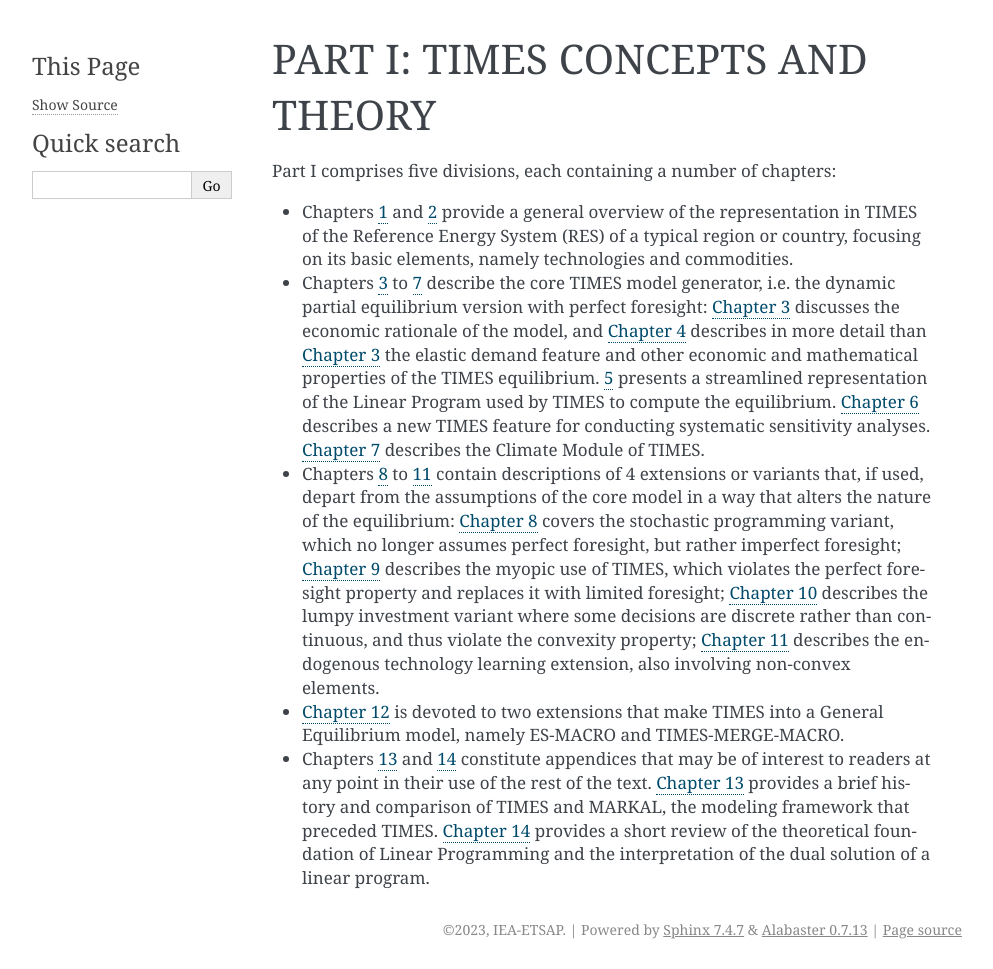
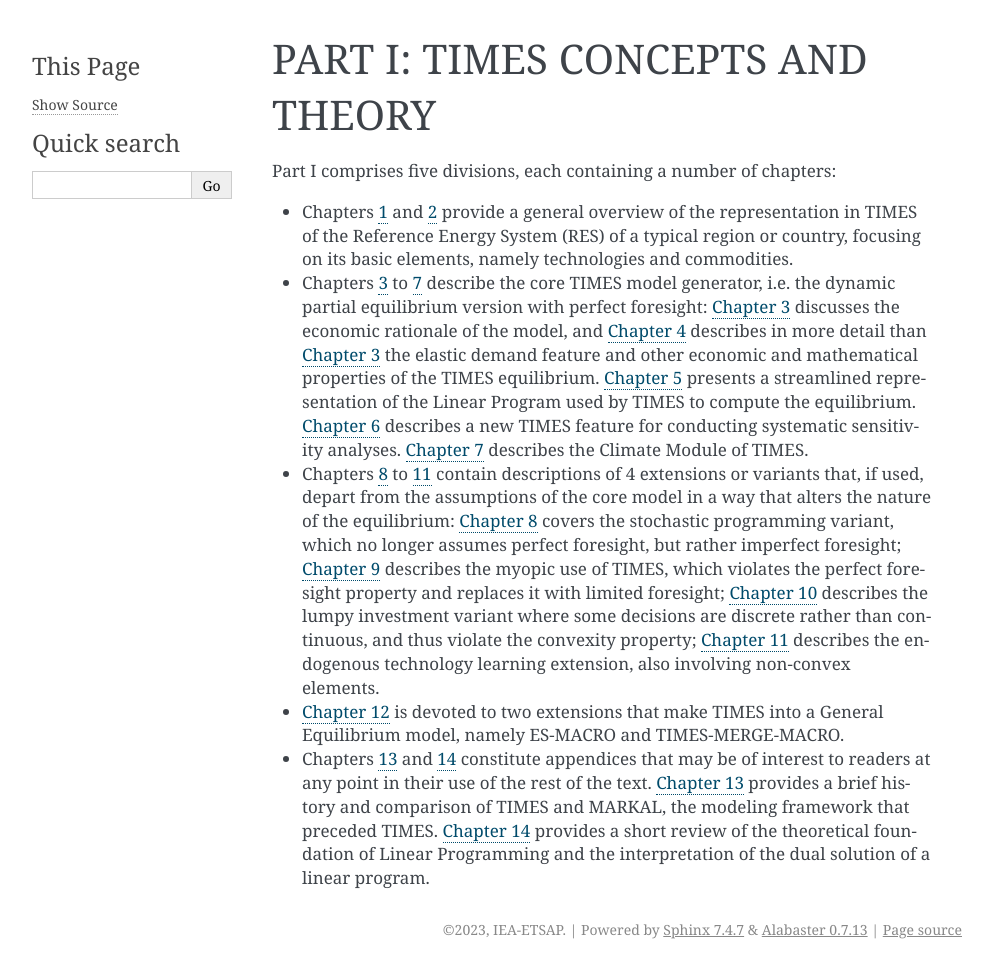
Before and after one commit to experimentarium/times, a Sphinx documentation site: the page built from docs/part-1/index.md, in a window 1280 px wide. Shown: the whole page, without its empty margins (148-1141 px from the left). Built offline with Sphinx 7.4.7, drawn with Linux system fonts in a browser that asks for light colours.

Commit message:
Another one

```diff
--- a/docs/part-1/index.md
+++ b/docs/part-1/index.md
@@ -3,7 +3,7 @@
 Part I comprises five divisions, each containing a number of chapters:
 
 - Chapters {numref}`%s <part-1-intro>` and {numref}`%s <the-basic-structure-of-the-core>` provide a general overview of the representation in TIMES of the Reference Energy System (RES) of a typical region or country, focusing on its basic elements, namely technologies and commodities.
-- Chapters {numref}`%s <economic-rationale-of-the-times>` to {numref}`%s <the-times-climate-module>` describe the core TIMES model generator, i.e. the dynamic partial equilibrium version with perfect foresight: {numref}`Chapter %s <economic-rationale-of-the-times>` discusses the economic rationale of the model, and {numref}`Chapter %s <core-times-model-mathematics>` describes in more detail than {numref}`Chapter %s <economic-rationale-of-the-times>` the elastic demand feature and other economic and mathematical properties of the TIMES equilibrium. {numref}`%s <core-times-model-a-simplified>` presents a streamlined representation of the Linear Program used by TIMES to compute the equilibrium. {numref}`Chapter %s <parametric-analysis-with-times>` describes a new TIMES feature for conducting systematic sensitivity analyses. {numref}`Chapter %s <the-times-climate-module>` describes the Climate Module of TIMES.
+- Chapters {numref}`%s <economic-rationale-of-the-times>` to {numref}`%s <the-times-climate-module>` describe the core TIMES model generator, i.e. the dynamic partial equilibrium version with perfect foresight: {numref}`Chapter %s <economic-rationale-of-the-times>` discusses the economic rationale of the model, and {numref}`Chapter %s <core-times-model-mathematics>` describes in more detail than {numref}`Chapter %s <economic-rationale-of-the-times>` the elastic demand feature and other economic and mathematical properties of the TIMES equilibrium. {numref}`Chapter %s <core-times-model-a-simplified>` presents a streamlined representation of the Linear Program used by TIMES to compute the equilibrium. {numref}`Chapter %s <parametric-analysis-with-times>` describes a new TIMES feature for conducting systematic sensitivity analyses. {numref}`Chapter %s <the-times-climate-module>` describes the Climate Module of TIMES.
 - Chapters {numref}`%s <stochastic-programming-extension>` to {numref}`%s <the-endogenous-technological-learning-extension>` contain descriptions of 4 extensions or variants that, if used, depart from the assumptions of the core model in a way that alters the nature of the equilibrium: {numref}`Chapter %s <stochastic-programming-extension>` covers the stochastic programming variant, which no longer assumes perfect foresight, but rather imperfect foresight; {numref}`Chapter %s <using-times-with-limited-foresight>` describes the myopic use of TIMES, which violates the perfect foresight property and replaces it with limited foresight; {numref}`Chapter %s <the-lumpy-investment-extension>` describes the lumpy investment variant where some decisions are discrete rather than continuous, and thus violate the convexity property; {numref}`Chapter %s <the-endogenous-technological-learning-extension>` describes the endogenous technology learning extension, also involving non-convex elements.
 - {numref}`Chapter %s <general-equilibrium-extensions>` is devoted to two extensions that make TIMES into a General Equilibrium model, namely ES-MACRO and TIMES-MERGE-MACRO.
 - Chapters {numref}`%s <history-of-times>` and {numref}`%s <appendix-b-linear-programming>` constitute appendices that may be of interest to readers at any point in their use of the rest of the text. {numref}`Chapter %s <history-of-times>` provides a brief history and comparison of TIMES and MARKAL, the modeling framework that preceded TIMES. {numref}`Chapter %s <appendix-b-linear-programming>` provides a short review of the theoretical foundation of Linear Programming and the interpretation of the dual solution of a linear program.
```
